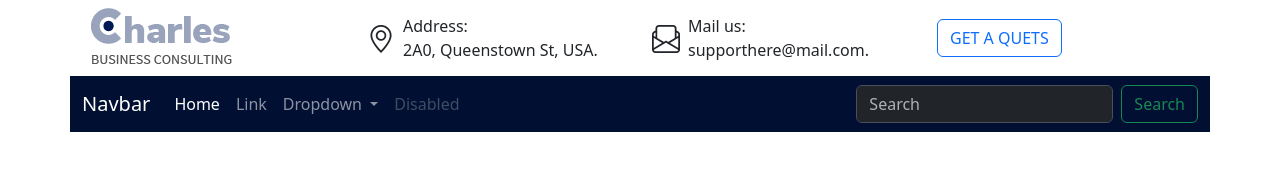
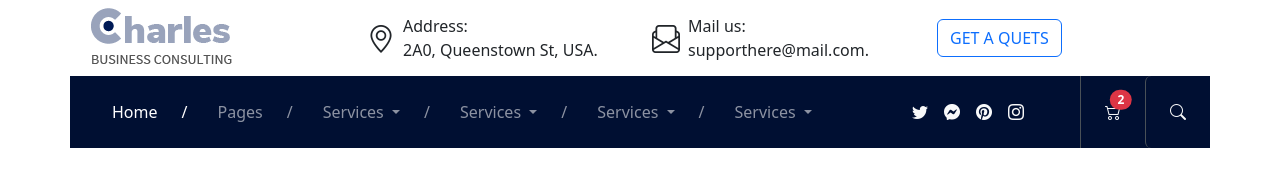
Before and after one commit to krishnayamphu/web1112, a plain HTML site: page template/index.html in a window 1280 px wide. Drawn offline with nearby package versions, Linux system fonts and the light colour scheme.

Commit message:
bootstrap

```diff
--- /dev/null
+++ b/template/css/style.css
@@ -0,0 +1,15 @@
+/* #primaryNav */
+#primaryNav ul li {
+  position: relative;
+}
+#primaryNav ul li a {
+  padding: 10px 30px;
+}
+#primaryNav ul li a::before {
+  content: "/";
+  position: absolute;
+  right: 0;
+}
+#primaryNav ul li:last-child a::before {
+  content: "";
+}
--- a/template/index.html
+++ b/template/index.html
@@ -17,6 +17,7 @@
       integrity="sha384-QWTKZyjpPEjISv5WaRU9OFeRpok6YctnYmDr5pNlyT2bRjXh0JMhjY6hW+ALEwIH"
       crossorigin="anonymous"
     />
+    <link rel="stylesheet" href="css/style.css" />
   </head>
   <body>
     <header>
@@ -56,12 +57,13 @@
       </div>
     </header>
     <nav
-      class="navbar navbar-expand-lg container bg-primary"
+      id="primaryNav"
+      class="navbar navbar-expand-lg container bg-primary py-0"
       data-bs-theme="dark"
       style="background-color: #000f32 !important"
     >
       <div class="container-fluid">
-        <a class="navbar-brand" href="#">Navbar</a>
+        <a class="navbar-brand d-none" href="#">Navbar</a>
         <button
           class="navbar-toggler"
           type="button"
@@ -79,7 +81,7 @@
               <a class="nav-link active" aria-current="page" href="#">Home</a>
             </li>
             <li class="nav-item">
-              <a class="nav-link" href="#">Link</a>
+              <a class="nav-link" href="#">Pages</a>
             </li>
             <li class="nav-item dropdown">
               <a
@@ -89,7 +91,7 @@
                 data-bs-toggle="dropdown"
                 aria-expanded="false"
               >
-                Dropdown
+                Services
               </a>
               <ul class="dropdown-menu">
                 <li><a class="dropdown-item" href="#">Action</a></li>
@@ -100,21 +102,97 @@
                 </li>
               </ul>
             </li>
-            <li class="nav-item">
-              <a class="nav-link disabled" aria-disabled="true">Disabled</a>
+            <li class="nav-item dropdown">
+              <a
+                class="nav-link dropdown-toggle"
+                href="#"
+                role="button"
+                data-bs-toggle="dropdown"
+                aria-expanded="false"
+              >
+                Services
+              </a>
+              <ul class="dropdown-menu">
+                <li><a class="dropdown-item" href="#">Action</a></li>
+                <li><a class="dropdown-item" href="#">Another action</a></li>
+                <li><hr class="dropdown-divider" /></li>
+                <li>
+                  <a class="dropdown-item" href="#">Something else here</a>
+                </li>
+              </ul>
+            </li>
+            <li class="nav-item dropdown">
+              <a
+                class="nav-link dropdown-toggle"
+                href="#"
+                role="button"
+                data-bs-toggle="dropdown"
+                aria-expanded="false"
+              >
+                Services
+              </a>
+              <ul class="dropdown-menu">
+                <li><a class="dropdown-item" href="#">Action</a></li>
+                <li><a class="dropdown-item" href="#">Another action</a></li>
+                <li><hr class="dropdown-divider" /></li>
+                <li>
+                  <a class="dropdown-item" href="#">Something else here</a>
+                </li>
+              </ul>
+            </li>
+            <li class="nav-item dropdown">
+              <a
+                class="nav-link dropdown-toggle"
+                href="#"
+                role="button"
+                data-bs-toggle="dropdown"
+                aria-expanded="false"
+              >
+                Services
+              </a>
+              <ul class="dropdown-menu">
+                <li><a class="dropdown-item" href="#">Action</a></li>
+                <li><a class="dropdown-item" href="#">Another action</a></li>
+                <li><hr class="dropdown-divider" /></li>
+                <li>
+                  <a class="dropdown-item" href="#">Something else here</a>
+                </li>
+              </ul>
             </li>
           </ul>
-          <form class="d-flex" role="search">
-            <input
-              class="form-control me-2"
-              type="search"
-              placeholder="Search"
-              aria-label="Search"
-            />
-            <button class="btn btn-outline-success" type="submit">
-              Search
+          <div class="d-flex align-items-center">
+            <div class="d-flex pe-5">
+              <a class="text-light px-2" href="#"
+                ><i class="bi bi-twitter"></i
+              ></a>
+              <a class="text-light px-2" href="#"
+                ><i class="bi bi-messenger"></i
+              ></a>
+              <a class="text-light px-2" href="#"
+                ><i class="bi bi-pinterest"></i
+              ></a>
+              <a class="text-light px-2" href="#"
+                ><i class="bi bi-instagram"></i
+              ></a>
+            </div>
+            <a
+              class="text-light px-4 py-4 position-relative border-start"
+              href="#"
+            >
+              <i class="bi bi-cart2"></i>
+              <span
+                class="position-absolute top-1 start-75 translate-middle badge rounded-pill bg-danger"
+              >
+                2
+                <span class="visually-hidden">unread messages</span>
+              </span>
+            </a>
+            <button
+              class="btn btn-outline-light border-0 border-start ps-4 py-4"
+            >
+              <i class="bi bi-search"></i>
             </button>
-          </form>
+          </div>
         </div>
       </div>
     </nav>
```
